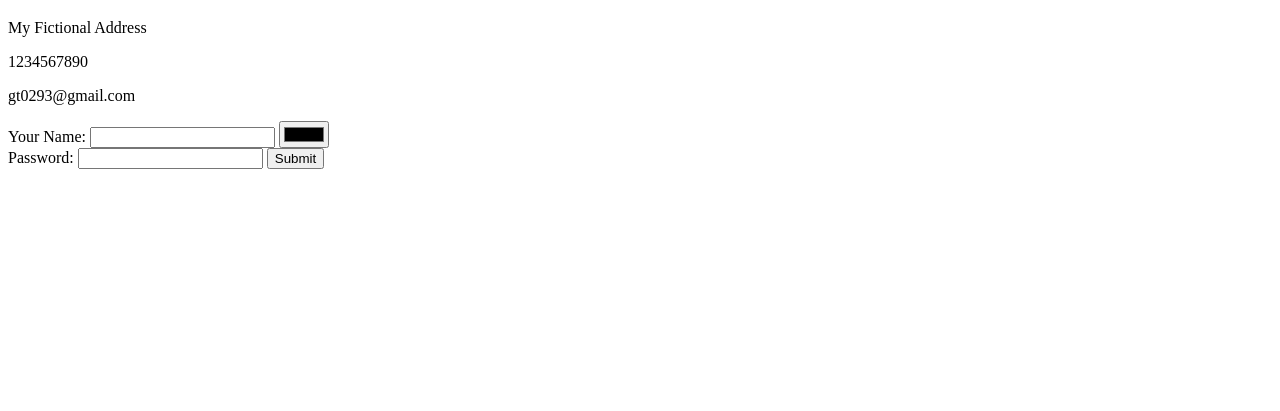
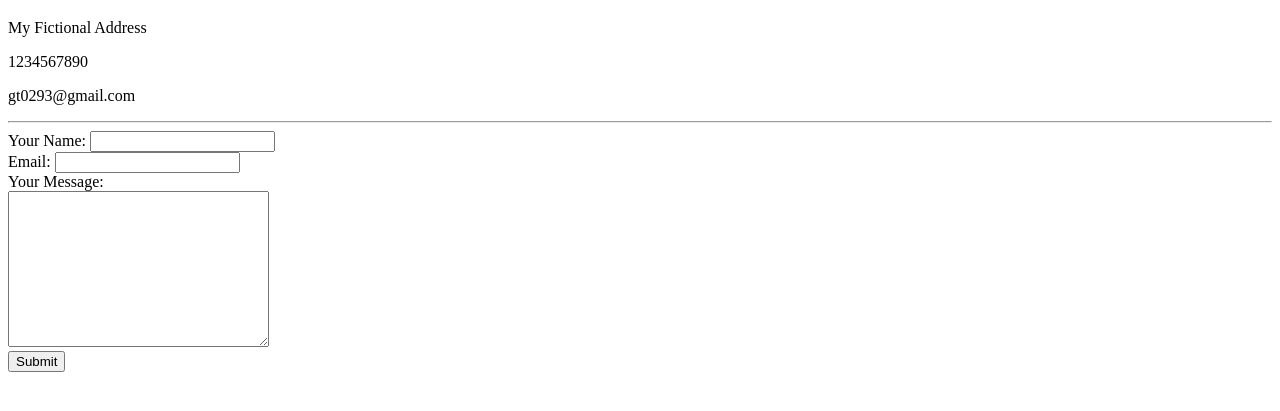
Before and after one commit to dirtdog792/web-development, a website: page contact-me.html in a window 1280 px wide. Shown: the part 61-472 px from the top of the page. Drawn offline with Linux system fonts and the light colour scheme.

Commit message:
Forms in Practice

```diff
--- a/contact-me.html
+++ b/contact-me.html
@@ -10,13 +10,14 @@
     <p>My Fictional Address</p>
     <p>1234567890</p>
     <p>gt0293@gmail.com</p>
-
-    <form class="" action="index.html" method="post">
+    <hr>
+    <form action="mailto:gt0293@gmail.com" method="post" enctype="text/plain">
       <label>Your Name:</label>
-      <input type="text" name="" value="">
-      <input type="color"><br>
-      <label>Password:</label>
-      <input type="password">
+      <input type="text" name="yourName" value=""><br>
+      <label>Email:</label>
+      <input type="email" name="yourEmail" value=""><br>
+      <label>Your Message:</label><br>
+      <textarea name="yourMessage" rows="10" cols="30"></textarea><br>
       <input type="submit" name="">
     </form>
   </body>
```
Also changed, not shown: index.html (+1 -1 lines).
